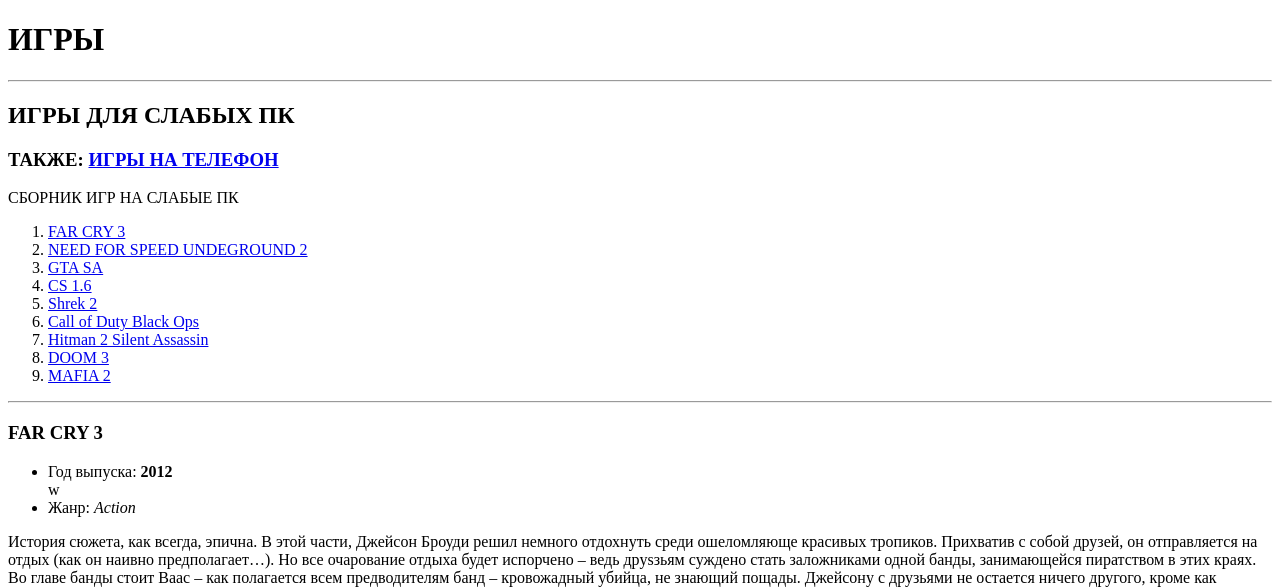
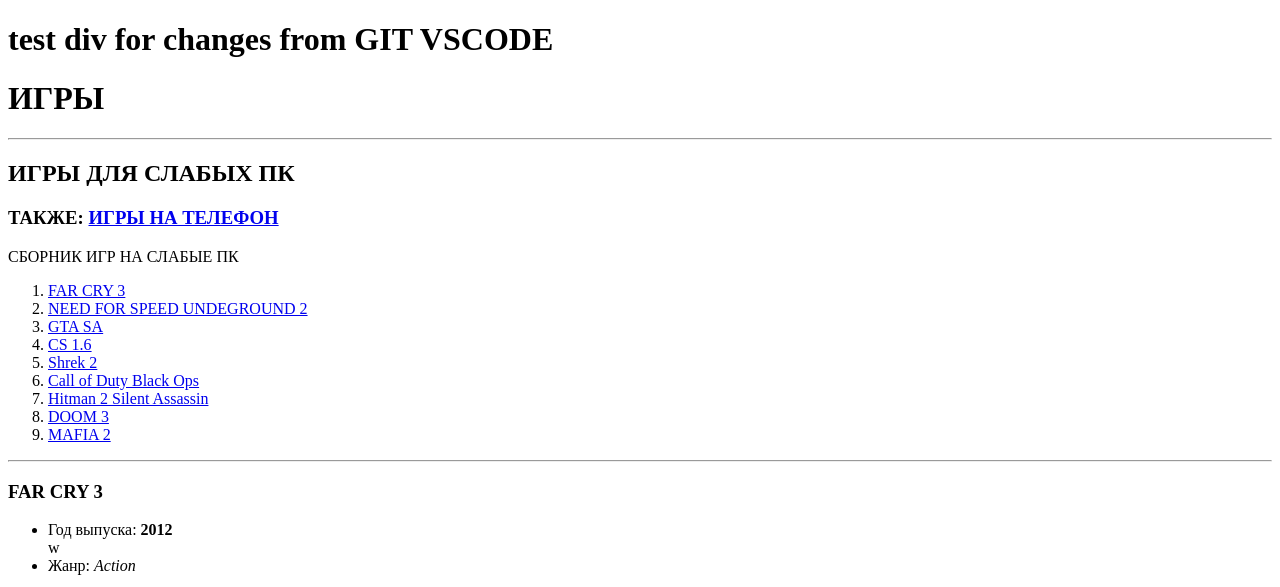
Before and after one commit to yessdim/gaming, a plain HTML site: page index.html in a window 1280 px wide. Shown: the top 587 px of the page. Drawn offline with Linux system fonts and the light colour scheme.

Commit message:
adding new test div

```diff
--- a/index.html
+++ b/index.html
@@ -7,6 +7,10 @@
     <title>dimash</title>
   </head>
   <body>
+    <div>
+      <h1>test div for changes from GIT VSCODE</h1>
+    </div>
+
     <h1>ИГРЫ</h1>
     <hr />
     <h2>ИГРЫ ДЛЯ СЛАБЫХ ПК</h2>
```
